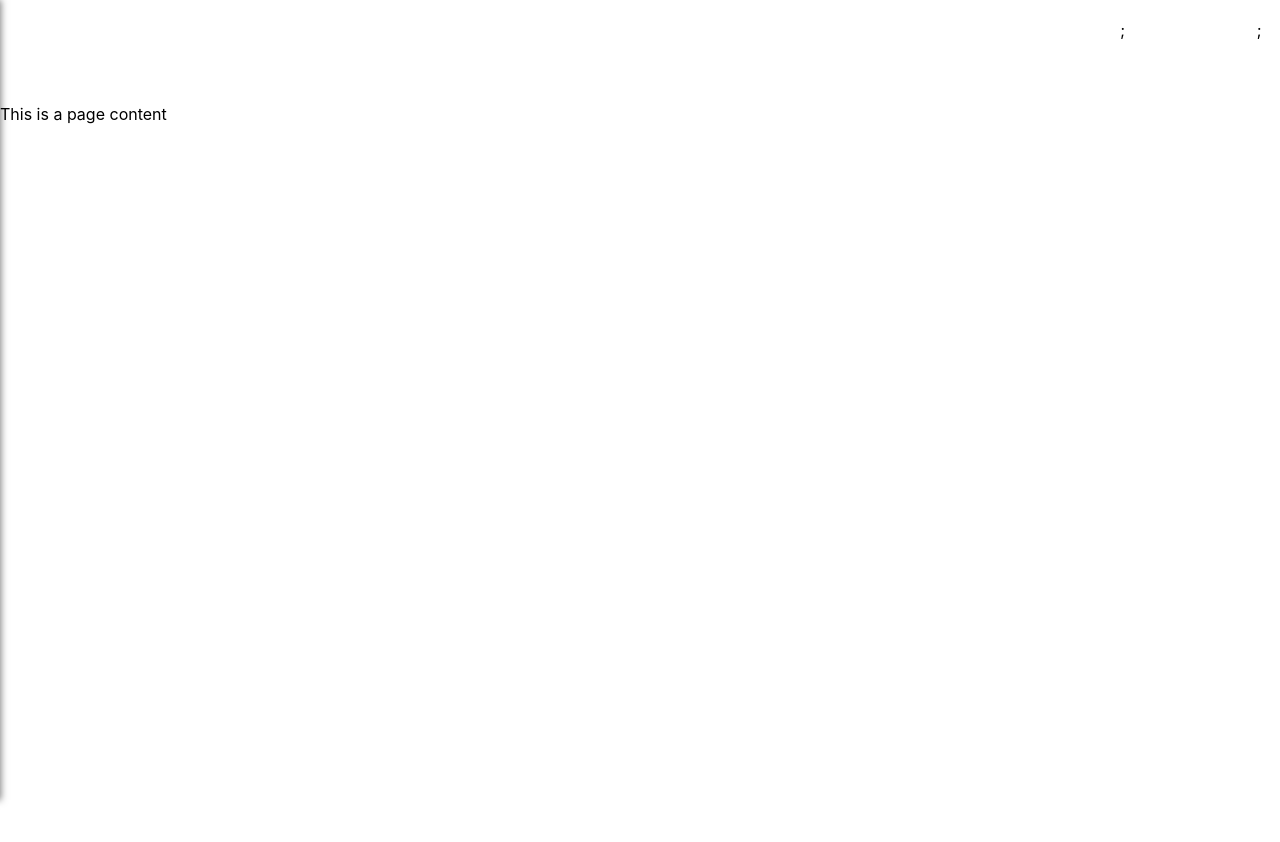
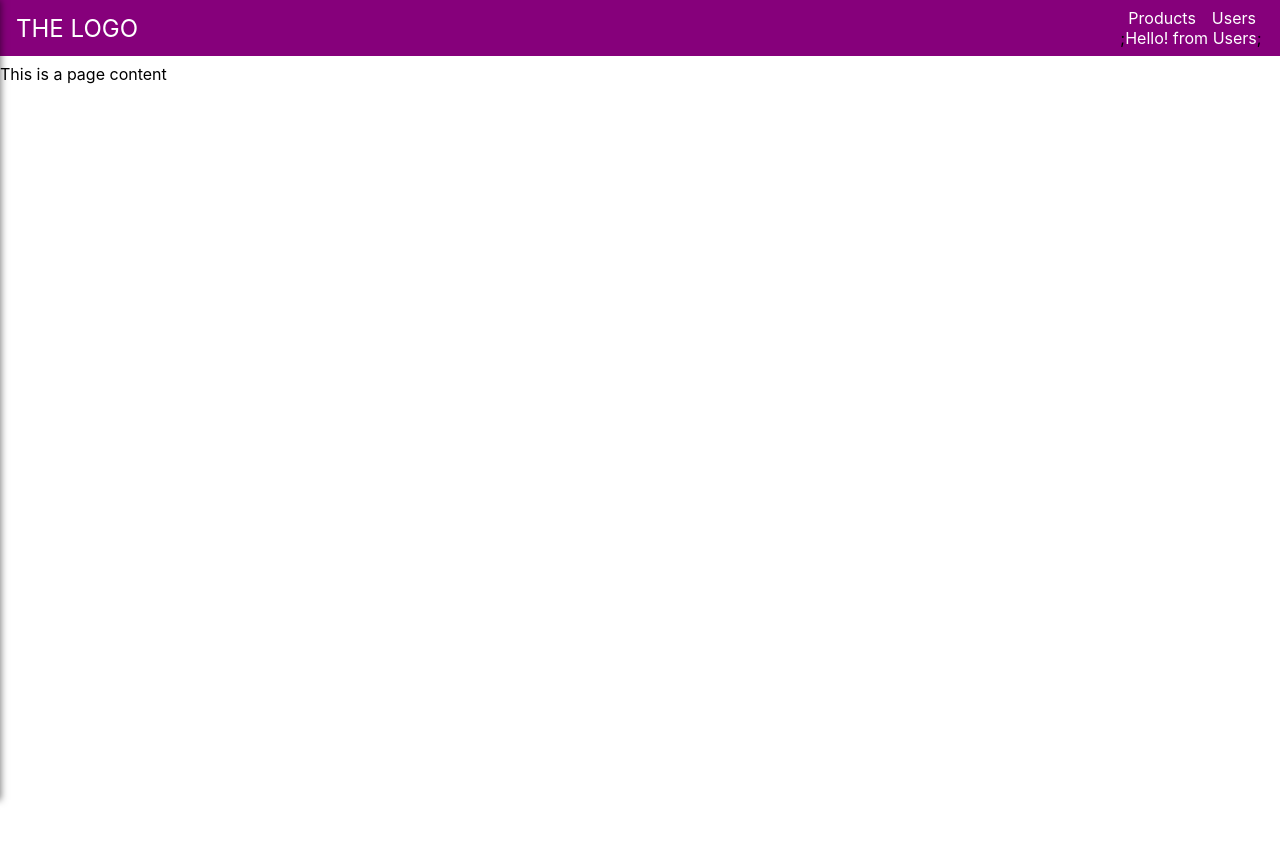
Before and after one commit to Gozonishe/hamburgerProject, a React (Create React App) app: page /Users in a window 1280 px wide. Shown: the top 842 px of the page. Before the commit the page ends 800 px from the top, so only its background shows below. Built offline with nearby package versions, Linux system fonts and the light colour scheme.

Commit message:
working project

```diff
--- a/src/components/toolbar/Toolbar.css
+++ b/src/components/toolbar/Toolbar.css
@@ -1,11 +1,11 @@
-/* .toolbar {
+.toolbar {
     position: fixed;
     top: 0;
     left: 0;
     width: 100%;
     background: rgb(134, 0, 123);
     height: 56px;
-} */
+}
 
 .toolbar__logo {
     margin-left: 1rem;
```
